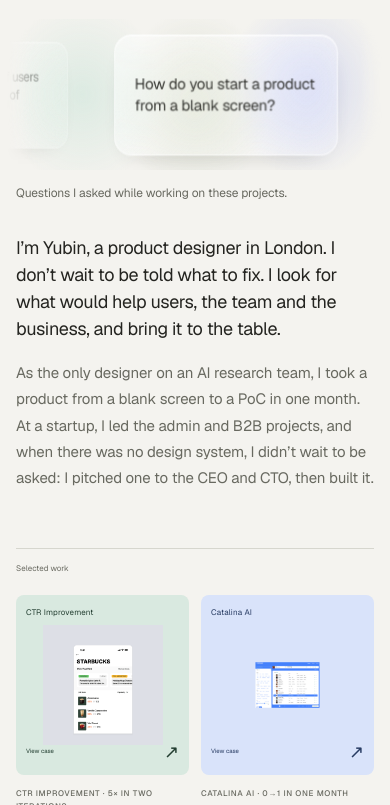
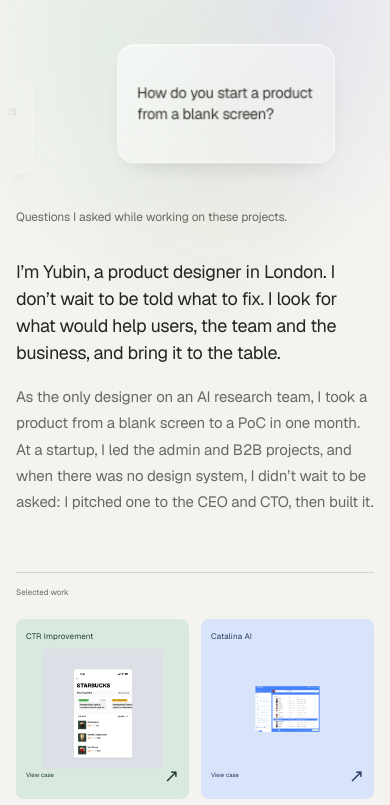
Before and after one commit to yubinp/yubin.s_curiosity, a plain HTML site: page public/index.html in a window 390 px wide. Shown: the part 288-1093 px from the top of the page. Drawn offline with nearby package versions, Linux system fonts and the light colour scheme; a web font is replaced by a local one.

Commit message:
v1.7.3 · 히어로 배경 번짐
Colour wash moved behind the whole hero at lower strength with no visible edge; stronger wheel curve on phones.

Co-Authored-By: Claude Fable 5.2 <noreply@anthropic.com>
Claude-Session: https://claude.ai/code/session_012wtr17PTExdBqkE4XYNmQk

```diff
--- a/public/portfolio.css
+++ b/public/portfolio.css
@@ -428,3 +428,10 @@ html.title-b .chapter-heading h2,html.title-b .case-hero h1,html.title-b .simple
 .v15-hero-copy .v15-hero-intro{color:var(--ink);font-size:var(--t3);line-height:1.5;letter-spacing:-.02em}
 .v15-hero-copy .v15-hero-method{color:var(--muted);font-size:var(--t4);line-height:1.75}
 .v15-hero-copy .hero-cases-note{margin:-4px 0 14px}
+
+/* ===== v1.7.3 · hero wash: the colour sits behind the whole hero (title included), softer, with no visible edge ===== */
+.q-belt,.dark .q-belt{background:none}
+.work-first .home-intro.v15-home-intro{position:relative;isolation:isolate}
+.work-first .home-intro.v15-home-intro::before{content:"";position:absolute;z-index:-1;pointer-events:none;top:0;bottom:12%;left:50%;width:100vw;transform:translateX(-50%);background:radial-gradient(42% 46% at 28% 46%,color-mix(in srgb,var(--mint) 55%,transparent),transparent 100%),radial-gradient(40% 44% at 54% 62%,color-mix(in srgb,var(--sage) 45%,transparent),transparent 100%),radial-gradient(42% 46% at 76% 40%,color-mix(in srgb,#cdd2ee 45%,transparent),transparent 100%)}
+.dark .work-first .home-intro.v15-home-intro::before{background:radial-gradient(42% 46% at 28% 46%,#26332d,transparent 100%),radial-gradient(40% 44% at 54% 62%,#2b3025,transparent 100%),radial-gradient(42% 46% at 76% 40%,#282a3c,transparent 100%)}
+@media(max-width:760px){.q-belt.is-wheel{perspective:620px;padding:22px 0 30px}.work-first .home-intro.v15-home-intro::before{bottom:30%}}
--- a/public/portfolio.js
+++ b/public/portfolio.js
@@ -1,5 +1,5 @@
 // Site version shown in the footer. Bump it with every release (see README › Versioning).
-const SITE_VERSION='1.7.2';
+const SITE_VERSION='1.7.3';
 document.querySelectorAll('[data-site-version]').forEach(el=>{el.textContent='v'+SITE_VERSION;});
 (()=>{
  const root=document.documentElement,theme=document.querySelector('.theme'),review=document.querySelector('.review-toggle');
@@ -160,7 +160,7 @@ document.querySelectorAll('[data-site-version]').forEach(el=>{el.textContent='v'
  const shape=()=>{const r=belt.getBoundingClientRect(),mid=r.left+r.width/2,span=r.width/2;
   for(const c of cards){const b=c.getBoundingClientRect();if(b.right<r.left-80||b.left>r.right+80)continue;
    const d=Math.max(-1,Math.min(1,(b.left+b.width/2-mid)/span)),a=Math.abs(d);
-   c.style.transform='rotateY('+(-d*34).toFixed(2)+'deg) scale('+(1-a*.14).toFixed(3)+')';c.style.opacity=(1-a*.55).toFixed(3);}};
+   const k=r.width<700?1.5:1;c.style.transform='translateY('+(a*a*16*k).toFixed(1)+'px) rotateY('+(-d*38*k).toFixed(2)+'deg) scale('+(1-a*.16*k).toFixed(3)+')';c.style.opacity=(1-a*.55).toFixed(3);}};
  const wrap=()=>{const h=half();if(pos>=h)pos-=h;else if(pos<=0)pos+=h;else return;belt.scrollLeft=pos;};
  const frame=()=>{if(Math.abs(belt.scrollLeft-pos)>1.5)pos=belt.scrollLeft;if(!hold&&!drag&&!document.hidden){pos+=.45;belt.scrollLeft=pos;}wrap();shape();requestAnimationFrame(frame);};
  belt.scrollLeft=pos=1;
```
Also changed, not shown: public/versions.html (+1 -1 lines), 2 other files.
